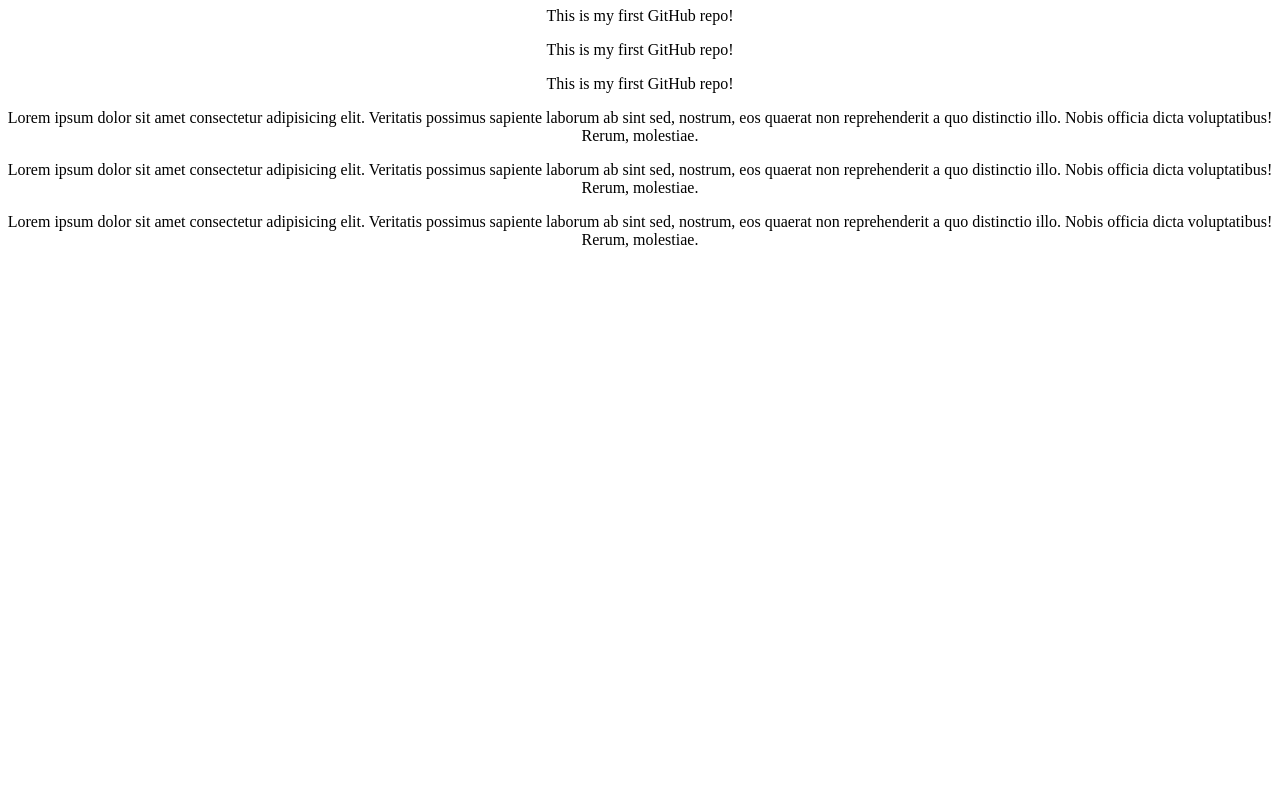
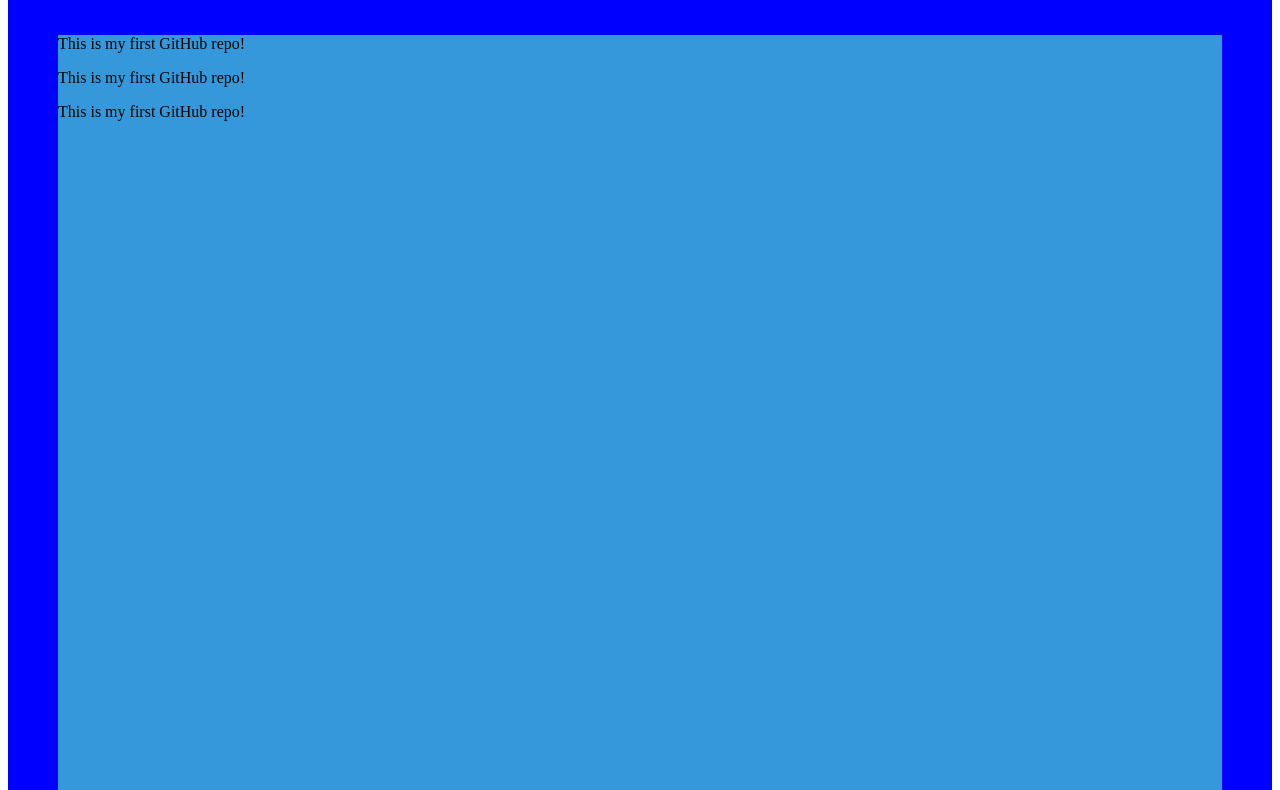
Before and after one commit to codingbrain01/cambrain, a plain HTML site: page index.html in a window 1280 px wide. Shown: the part 73-863 px from the top of the page. Before the commit the page ends 821 px from the top, so only its background shows below. Drawn offline with Linux system fonts and the light colour scheme.

Commit message:
initialcommit

```diff
--- a/css.css
+++ /dev/null
@@ -1,6 +0,0 @@
-html, body {
-    height: 100%;
-    width: 100%;
-    margin: 0 auto;
-    text-align: center;
-}
--- a/index.html
+++ b/index.html
@@ -4,7 +4,7 @@
     <meta charset="UTF-8" />
     <meta name="viewport" content="width=device-width, initial-scale=1.0" />
     <title>Cambrain</title>
-    <link rel="stylesheet" href="css.css" />
+    <link rel="stylesheet" href="scss/style.css" />
   </head>
   <body>
     <div class="container">
```
Also changed, not shown: styles.scss (deleted).
